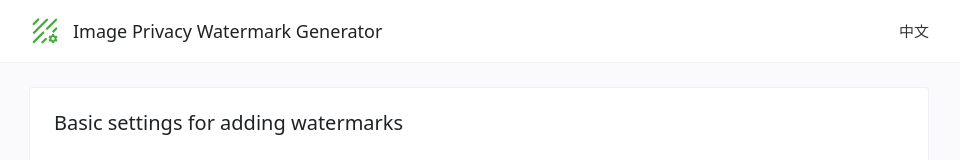
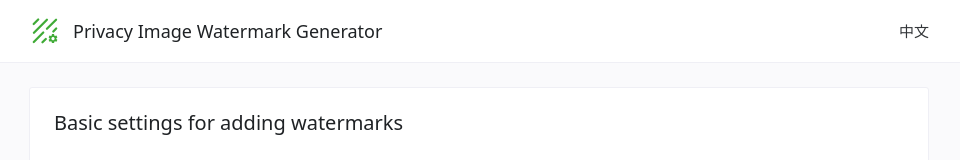
Before and after one commit to gaowanliang/Privacy-Image-Watermark-Generator, a Vue app: page / in a window 1280 px wide. Shown: the top 160 px of the page, without its empty margins (161-1121 px from the left). Built offline with nearby package versions, Linux system fonts and the light colour scheme.

Commit message:
change title

```diff
--- a/src/components/GenerateModule.vue
+++ b/src/components/GenerateModule.vue
@@ -80,7 +80,7 @@
         </h5>
     </n-card>
     <n-card class="card" :title="contentText.isSafty">
-        {{ contentText.saftyClaim1 }}<a href="https://github.com/gaowanliang/image-privacy-watermark-generator"
+        {{ contentText.saftyClaim1 }}<a href="https://github.com/gaowanliang/Privacy-Image-Watermark-Generator"
             target="_blank">GitHub</a>{{ contentText.saftyClaim2 }}
     </n-card>
     <h5 style="text-align: center">
--- a/src/content/content.ts
+++ b/src/content/content.ts
@@ -2,7 +2,7 @@
 const lang = {
     'zh-CN': {
         lang: 'zh-CN',
-        title: '图片隐私水印生成器',
+        title: '隐私图片水印生成器',
         formTitle: '添加水印的基本设置',
         inputTextTitle: '水印文字',
         inputTextTitleHint: '请输入要添加的水印文字，每个输入框对应一行',
@@ -35,7 +35,7 @@ const lang = {
     },
     'en-US': {
         lang: 'en-US',
-        title: 'Image Privacy Watermark Generator',
+        title: 'Privacy Image Watermark Generator',
         formTitle: 'Basic settings for adding watermarks',
         inputTextTitle: 'watermark text',
         inputTextTitleHint:
```
